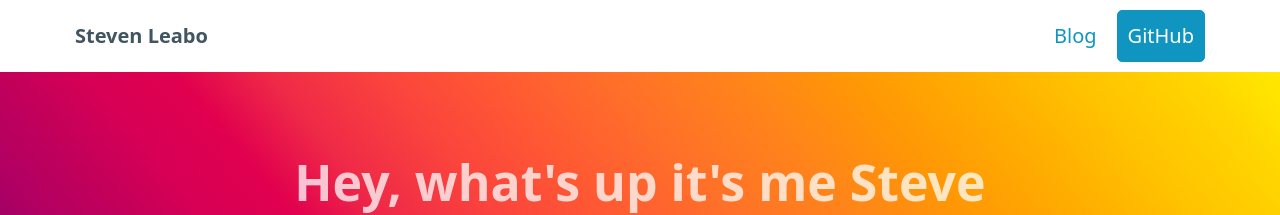
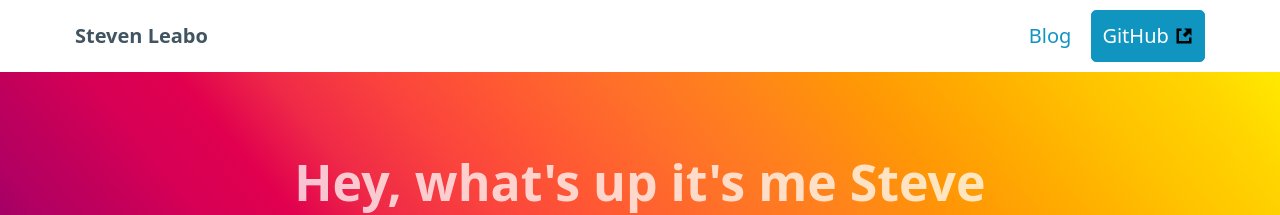
Before and after one commit to leabs/stevenleabo.com, a Jekyll site: the page built from index.markdown, in a window 1280 px wide. Shown: the top 215 px of the page. Built offline with Jekyll 4.4.1, drawn with Linux system fonts in a browser that asks for light colours.

Commit message:
adding cta padding, adding external link to github button

```diff
--- a/_includes/nav.html
+++ b/_includes/nav.html
@@ -13,7 +13,7 @@
     </ul>
     <ul>
       <li><a href="{{site.url}}/blog">Blog</a></li>
-      <li><a class="primary" role="button" target="_blank" href="https://github.com/leabs">GitHub</a></li>
+      <li><a class="primary" role="button" target="_blank" href="https://github.com/leabs">GitHub <img src="../assets/images/external.png" width="20" height="20" style="padding-bottom:4px;"/></a></li>
     </ul>
   </nav>
 </div>
--- a/assets/css/style.css
+++ b/assets/css/style.css
@@ -213,7 +213,7 @@
 }
 .cta{
   color:#fff;
-  padding: 20px;
+  padding: 40px;
 }
 .cta hgroup h2,
 .cta hgroup h3{
```
